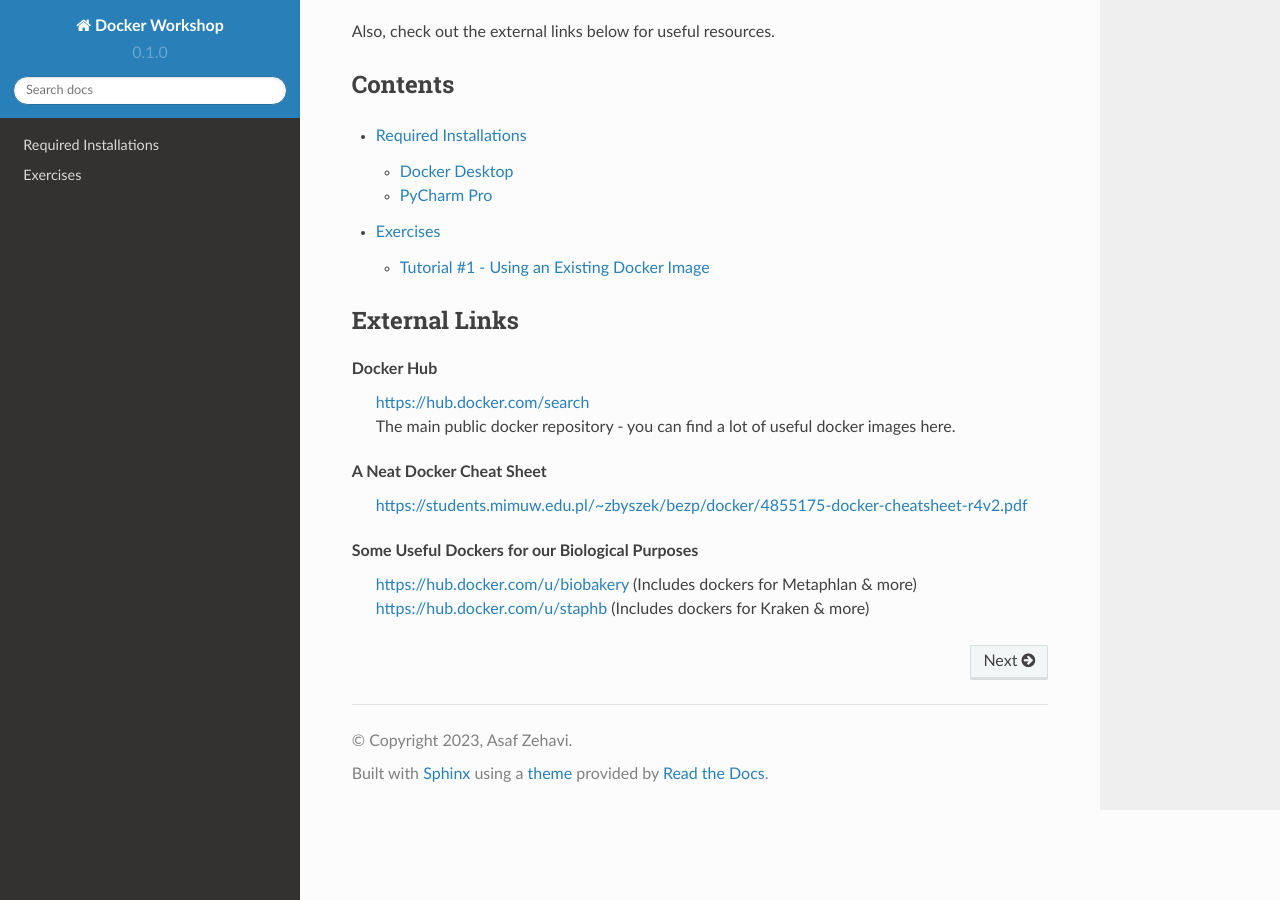
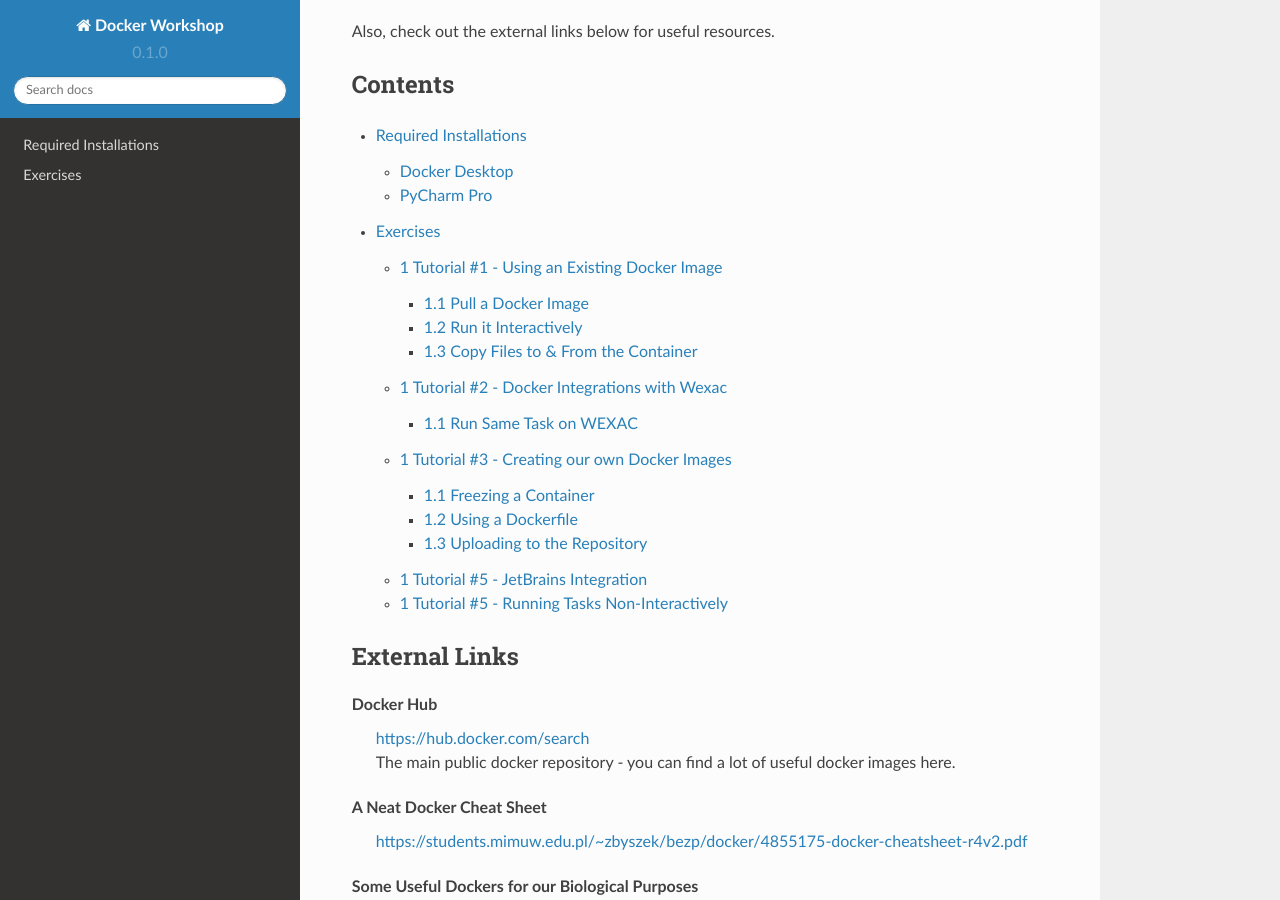
Before and after one commit to asaf-zehavi/docker-workshop, a Sphinx documentation site: the page built from docs/source/index.rst, in a window 1280 px wide and 900 px high, scrolled down 284 px. Built offline with Sphinx 7.4.7 and the Read the Docs theme 2.0.0, drawn with Linux system fonts in a browser that asks for light colours.

Commit message:
Basic outline of all exercises

```diff
--- a/docs/source/exercises/1-use-image.rst
+++ b/docs/source/exercises/1-use-image.rst
@@ -1,2 +1,16 @@
 Tutorial #1 - Using an Existing Docker Image
 ============================================
+
+.. sectnum::
+In this tutorial we'll learn to pull a Docker image to your machine, to run it interactively & to copy files to and from
+the container.
+
+Pull a Docker Image
+-------------------
+
+Run it Interactively
+--------------------
+
+Copy Files to & From the Container
+----------------------------------
+..
--- /dev/null
+++ b/docs/source/exercises/2-wexac.rst
@@ -0,0 +1,9 @@
+Tutorial #2 - Docker Integrations with Wexac
+============================================
+
+.. sectnum::
+In this tutorial we'll learn to integrate dockers with WEXAC - it's REALLY easy.
+
+Run Same Task on WEXAC
+----------------------
+..
--- /dev/null
+++ b/docs/source/exercises/3-image-creation.rst
@@ -0,0 +1,17 @@
+Tutorial #3 - Creating our own Docker Images
+============================================
+
+.. sectnum::
+
+In this tutorial we'll learn to create our own custom docker images.
+
+Freezing a Container
+--------------------
+
+Using a Dockerfile
+------------------
+
+Uploading to the Repository
+---------------------------
+
+..
--- /dev/null
+++ b/docs/source/exercises/4-jetbrains.rst
@@ -0,0 +1,9 @@
+Tutorial #5 - JetBrains Integration
+===================================
+
+.. sectnum::
+In this tutorial we'll learn how to integrate a Docker deployment environment with our PyCharm project.
+
+If you haven't done so already - this is the time to upgrade to PyCharm Pro. See how in installation_.
+
+..
--- /dev/null
+++ b/docs/source/exercises/5-non-interactive.rst
@@ -0,0 +1,12 @@
+Tutorial #5 - Running Tasks Non-Interactively
+=============================================
+
+.. sectnum::
+This would usually be considered the basics, however it is less relevant to our needs.
+In this tutorial we'll learn to run dockers non-interactively (and in the background), to mount local drives and to make
+containers accessible from the network.
+
+This tutorial is more of a bonus one - as it is way less relevant to our regular tasks, but is considered basic in many
+other settings.
+
+..
--- a/docs/source/exercises/index.rst
+++ b/docs/source/exercises/index.rst
@@ -5,4 +5,8 @@ Here are a few tutorials to get a feeling for working with Dockers:
 
 .. toctree::
     1-use-image
+    2-wexac
+    3-image-creation
+    4-jetbrains
+    5-non-interactive
 ..
```
